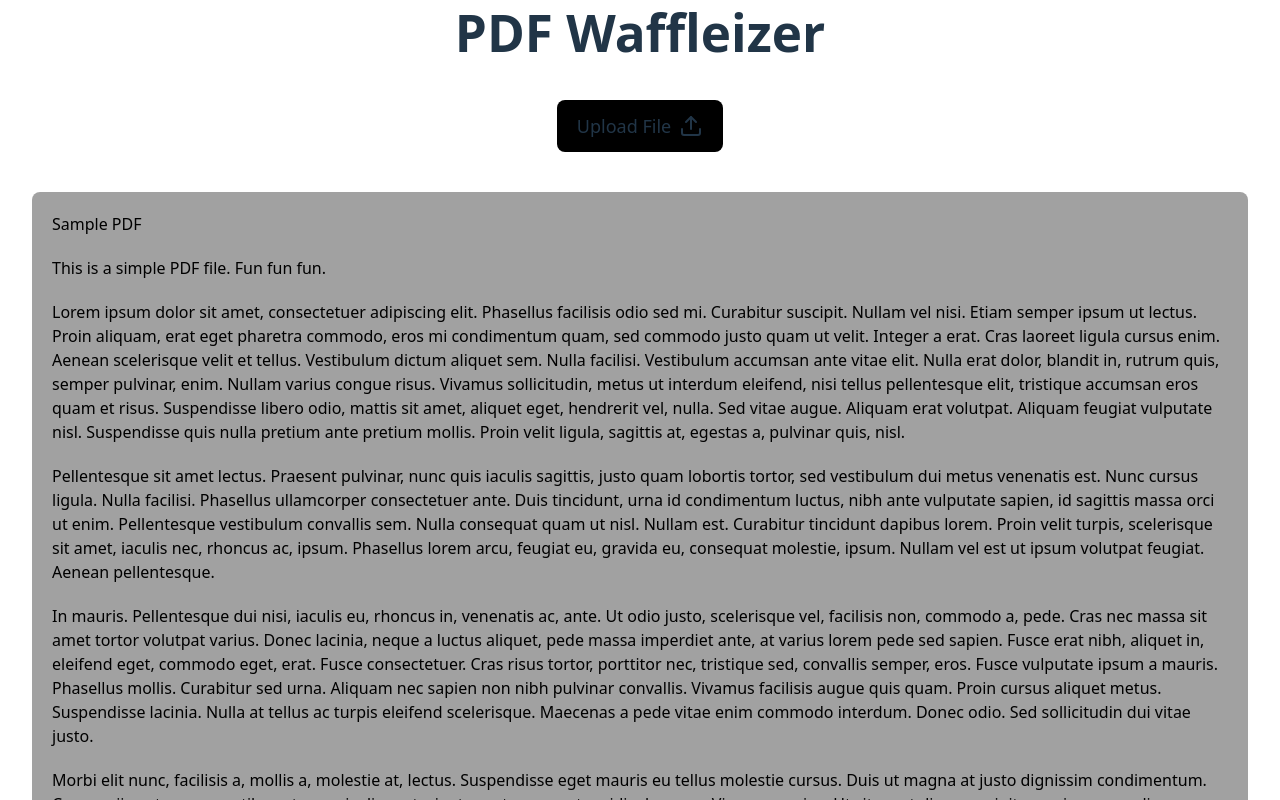
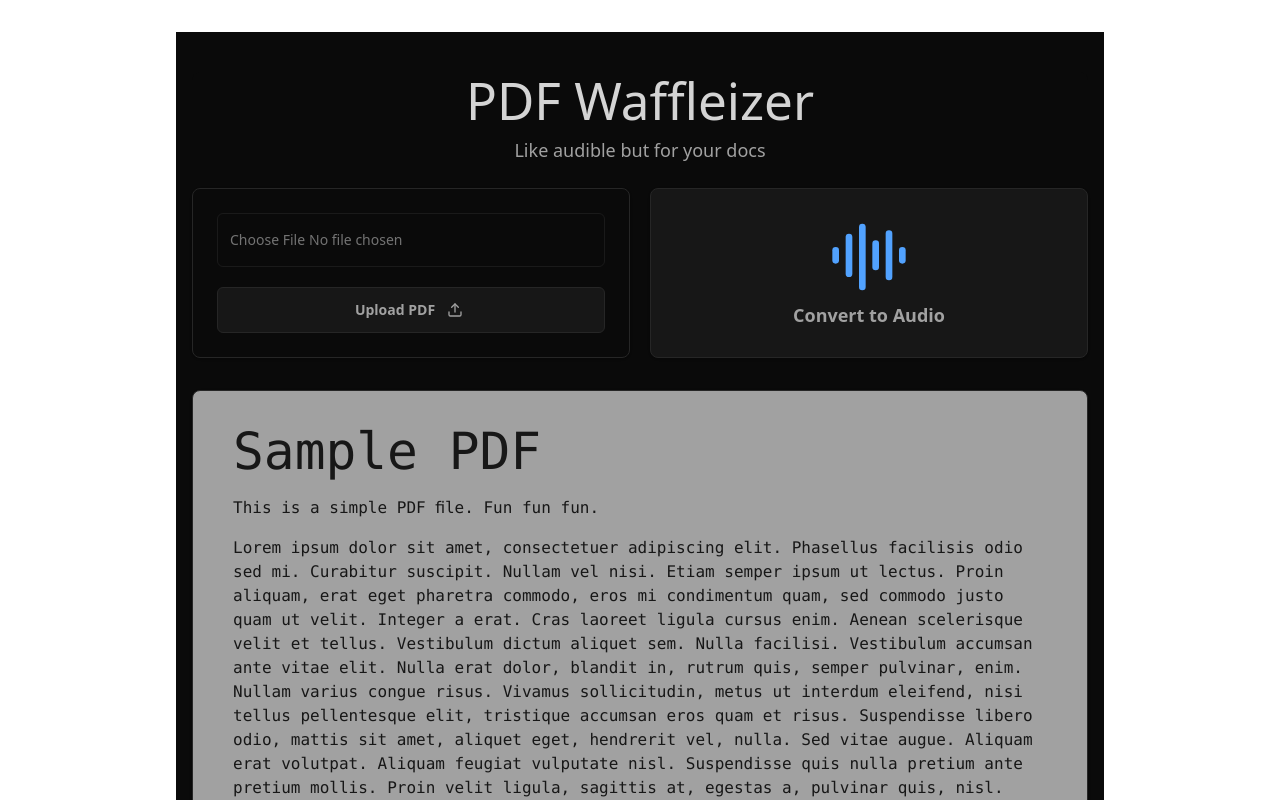
Before and after one commit to sumeyacodes/pdf-waffleizer, a React (Vite) app: page / in a window 1280 px wide. Shown: the top 800 px of the page. Built offline with nearby package versions, Linux system fonts and the light colour scheme.

Commit message:
components added

```diff
--- a/flask/output.mdx
+++ b/flask/output.mdx
@@ -1,4 +1,4 @@
-Sample PDF
+# Sample PDF
 
 This is a simple PDF ﬁle. Fun fun fun.
 
--- a/package.json
+++ b/package.json
@@ -10,6 +10,7 @@
     "preview": "vite preview"
   },
   "dependencies": {
+    "@mdx-js/mdx": "^3.1.0",
     "@mdx-js/react": "^3.1.0",
     "@mdx-js/rollup": "^3.1.0",
     "@tailwindcss/vite": "^4.1.4",
@@ -18,7 +19,6 @@
     "openai": "^4.96.2",
     "react": "^19.0.0",
     "react-dom": "^19.0.0",
-    "react-markdown": "^10.1.0",
     "tailwindcss": "^4.1.4"
   },
   "devDependencies": {
--- a/src/App.tsx
+++ b/src/App.tsx
@@ -1,13 +1,25 @@
 import "./App.css";
-import { UploadButton } from "./components/button";
-import { PDF } from "./components/pdf";
+import { GenerateAudio } from "./components/generate-audio";
+import { Header } from "./components/header";
+import { PDFViewer } from "./components/pdf-viewer";
+import { UploadCard } from "./components/upload-card";
 
 function App() {
   return (
-    <main className="w-full h-screen flex flex-col items-center justify-center gap-10">
-      <h1 className="font-bold">PDF Waffleizer</h1>
-      <UploadButton />
-      <PDF />
+    <main className="w-full min-h-screen bg-neutral-950 py-10 px-4">
+      <div className="max-w-4xl mx-auto space-y-8">
+        {/* Card section with its own header */}
+        <section className="bg-neutral-950  w-full rounded-lg">
+          <Header />
+          <div className="mt-6 grid grid-cols-1 md:grid-cols-2 gap-5">
+            <UploadCard />
+            <GenerateAudio />
+          </div>
+        </section>
+
+        {/* PDF viewer */}
+        <PDFViewer />
+      </div>
     </main>
   );
 }
--- a/src/components/button.tsx
+++ /dev/null
@@ -1,9 +0,0 @@
-import { Upload } from "lucide-react";
-export function UploadButton() {
-  return (
-    <button className="bg-black p-3 px-5 rounded-lg flex items-center justify-center gap-2 text-lg">
-      Upload File
-      <Upload />
-    </button>
-  );
-}
--- /dev/null
+++ b/src/components/generate-audio.tsx
@@ -0,0 +1,12 @@
+import { AudioLines } from "lucide-react";
+
+export function GenerateAudio() {
+  return (
+    <article className="w-full h-full bg-neutral-900 border border-neutral-800 rounded-lg p-6 shadow-sm flex flex-col items-center justify-center gap-1 transition-colors duration-200">
+      <AudioLines className="w-20 h-20 text-blue-400 hover:text-blue-300 transition-colors 200s" />
+      <p className="  text-neutral-400 font-extrabold text-lg">
+        Convert to Audio
+      </p>
+    </article>
+  );
+}
--- /dev/null
+++ b/src/components/header.tsx
@@ -0,0 +1,10 @@
+export function Header() {
+  return (
+    <header className="text-center mb-6">
+      <h1 className="text-2xl font-medium text-neutral-300">PDF Waffleizer</h1>
+      <p className="text-neutral-400 text-lg mt-2">
+        Like audible but for your docs
+      </p>
+    </header>
+  );
+}
--- /dev/null
+++ b/src/components/input-file.tsx
@@ -0,0 +1,14 @@
+export function InputFile() {
+  return (
+    <section className="flex items-center w-full justify-between border border-neutral-800/60 rounded-md px-3 py-4 hover:border-neutral-800/60 transition-colors 500s">
+      <input
+        id="upload-file"
+        type="file"
+        accept=".pdf"
+        className="w-full text-sm text-neutral-500 font-medium
+
+                     "
+      />
+    </section>
+  );
+}
--- /dev/null
+++ b/src/components/pdf-viewer.tsx
@@ -0,0 +1,9 @@
+import MDX from "../../flask/output.mdx";
+
+export function PDFViewer() {
+  return (
+    <article className="w-full max-w-8xl bg-neutral-400 border border-neutral-800 text-neutral-900 rounded-lg px-10 py-8 shadow-sm space-y-4 text-start font-mono text-md">
+      <MDX />
+    </article>
+  );
+}
--- a/src/components/pdf.tsx
+++ /dev/null
@@ -1,9 +0,0 @@
-import MDX from "../../flask/output.mdx";
-
-export function PDF() {
-  return (
-    <section className="w-full p-5 bg-neutral-400 text-black rounded-lg space-y-5 text-left gap-5">
-      <MDX />
-    </section>
-  );
-}
--- /dev/null
+++ b/src/components/upload-button.tsx
@@ -0,0 +1,9 @@
+import { Upload } from "lucide-react";
+export function UploadButton() {
+  return (
+    <button className="w-full  bg-neutral-900 border border-neutral-800 hover:bg-neutral-800 text-neutral-400 rounded-md px-4 py-3 text-sm font-extrabold transition-colors flex items-center justify-center gap-2 200s">
+      Upload PDF
+      <Upload className="h-4 " />
+    </button>
+  );
+}
--- /dev/null
+++ b/src/components/upload-card.tsx
@@ -0,0 +1,12 @@
+import { InputFile } from "./input-file";
+import { UploadButton } from "./upload-button";
+
+export function UploadCard() {
+  return (
+    <section className="w-full bg-neutral-950 border border-neutral-800 rounded-lg p-6 shadow-sm space-y-5">
+      <InputFile />
+
+      <UploadButton />
+    </section>
+  );
+}
--- a/src/index.css
+++ b/src/index.css
@@ -7,7 +7,7 @@
 
   color-scheme: light dark;
   color: rgba(255, 255, 255, 0.87);
-  background-color: #242424;
+  background-color: #0a0a0a;
 
   font-synthesis: none;
   text-rendering: optimizeLegibility;
```
Also changed, not shown: 1 other file (tests, documents, lock files or other folders).
